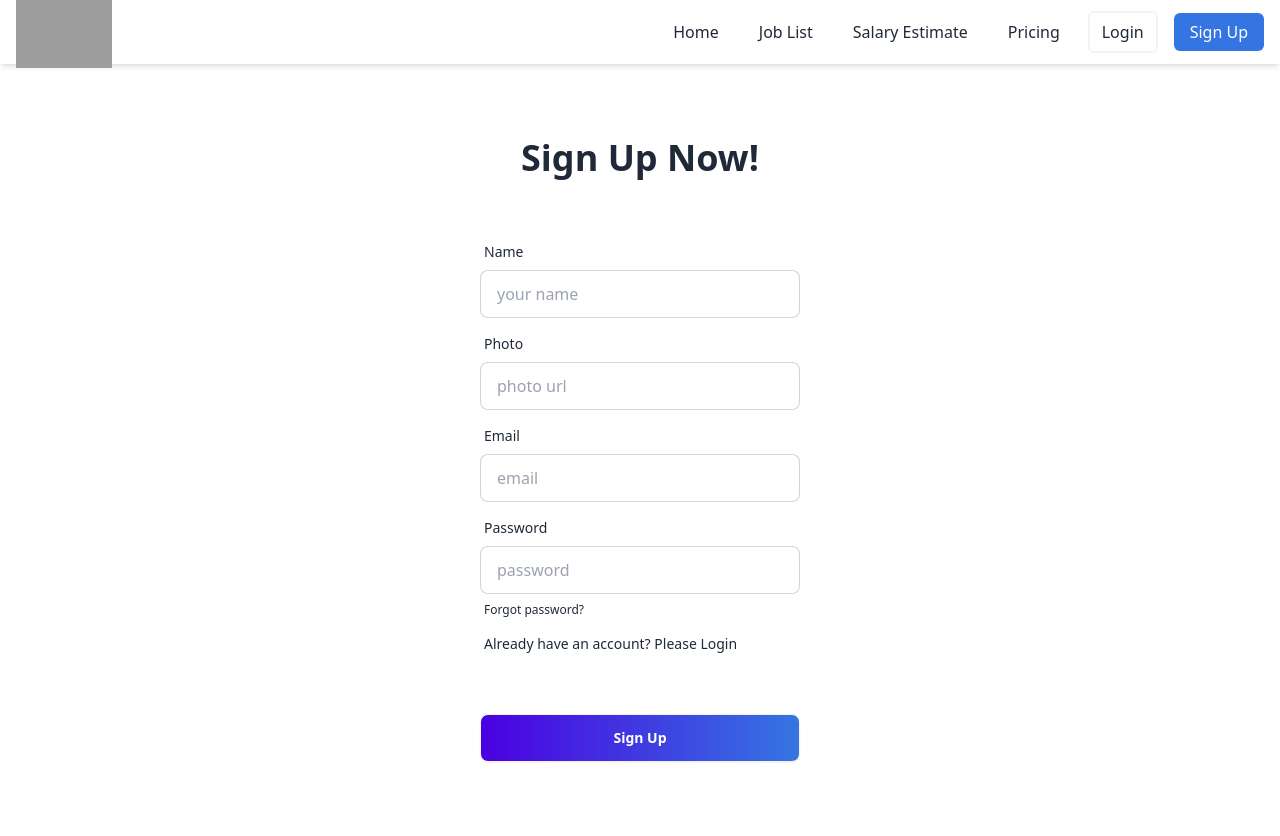
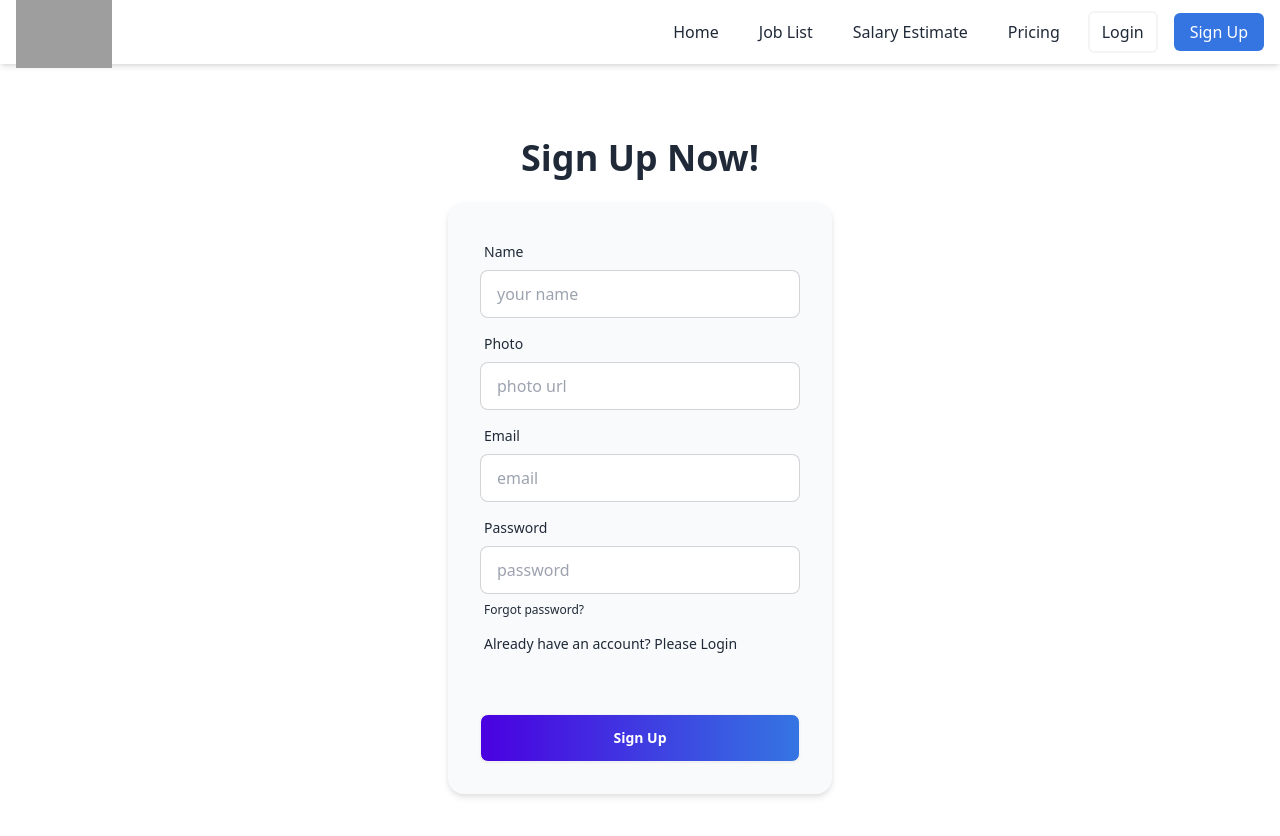
Before and after one commit to alif0013/job-portal, a React (Vite) app: page /register in a window 1280 px wide. Shown: the top 836 px of the page. Built offline with nearby package versions, Linux system fonts and the light colour scheme; grey boxes are pictures that could not be loaded.

Commit message:
design register page

```diff
--- a/src/Pages/Register/Register.jsx
+++ b/src/Pages/Register/Register.jsx
@@ -9,13 +9,13 @@ const Register = () => {
 
     return (
         <div>
-            <div className="hero min-h-screen">
+            <div className="hero min-h-screen ">
                 <div className="hero-content flex-col">
                     <div className="text-center lg:text-left">
                         <h1 className="text-3xl md:text-3xl lg:text-4xl font-bold mb-2">Sign Up Now!</h1>
 
                     </div>
-                    <div className="card flex-shrink-0 w-full">
+                    <div className="card flex-shrink-0 w-full bg-slate-50 drop-shadow-md">
                     {/* onSubmit={handleSubmit(onSubmit)}  */}
                         <form className="card-body">
                             <div className="form-control">
```
